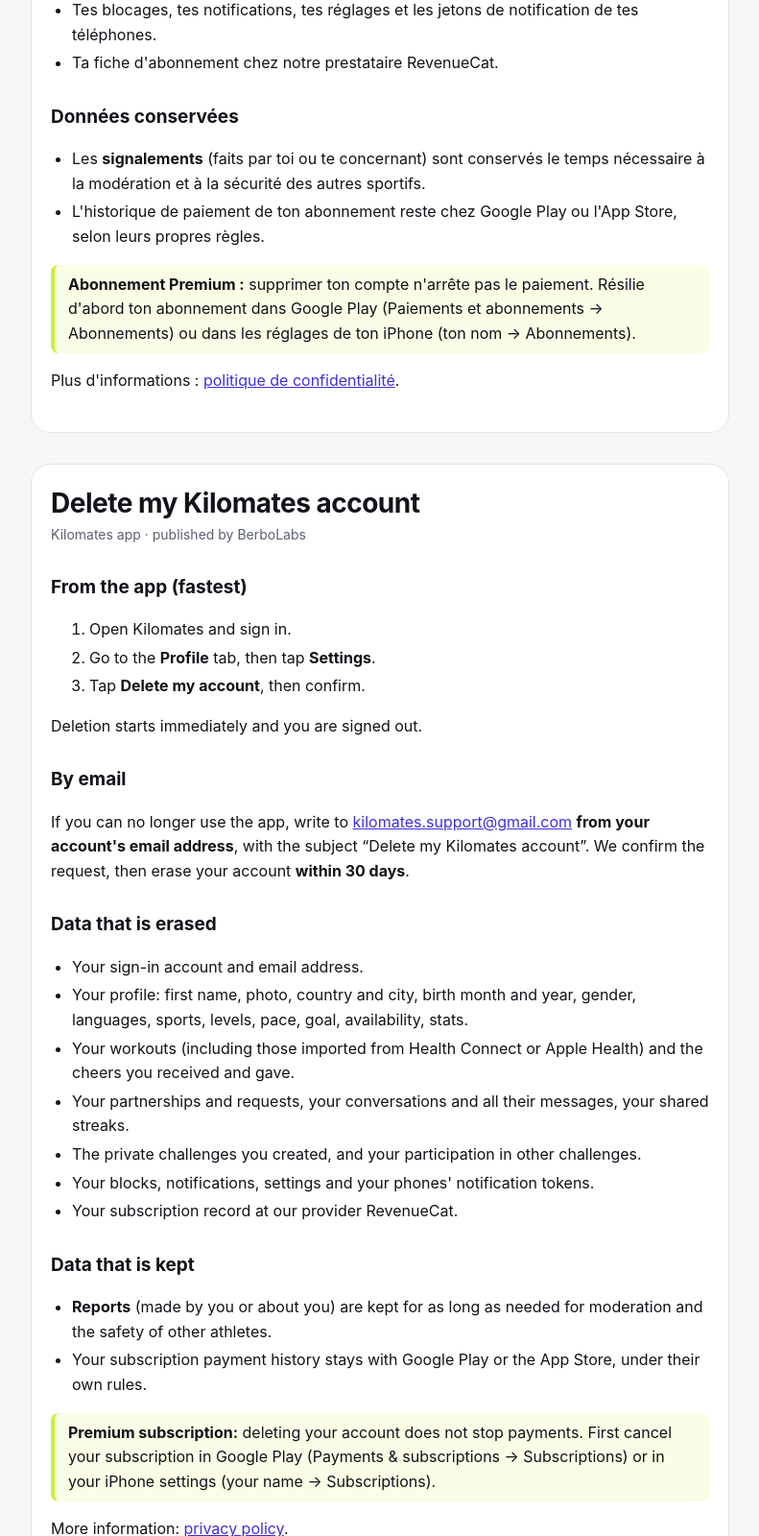
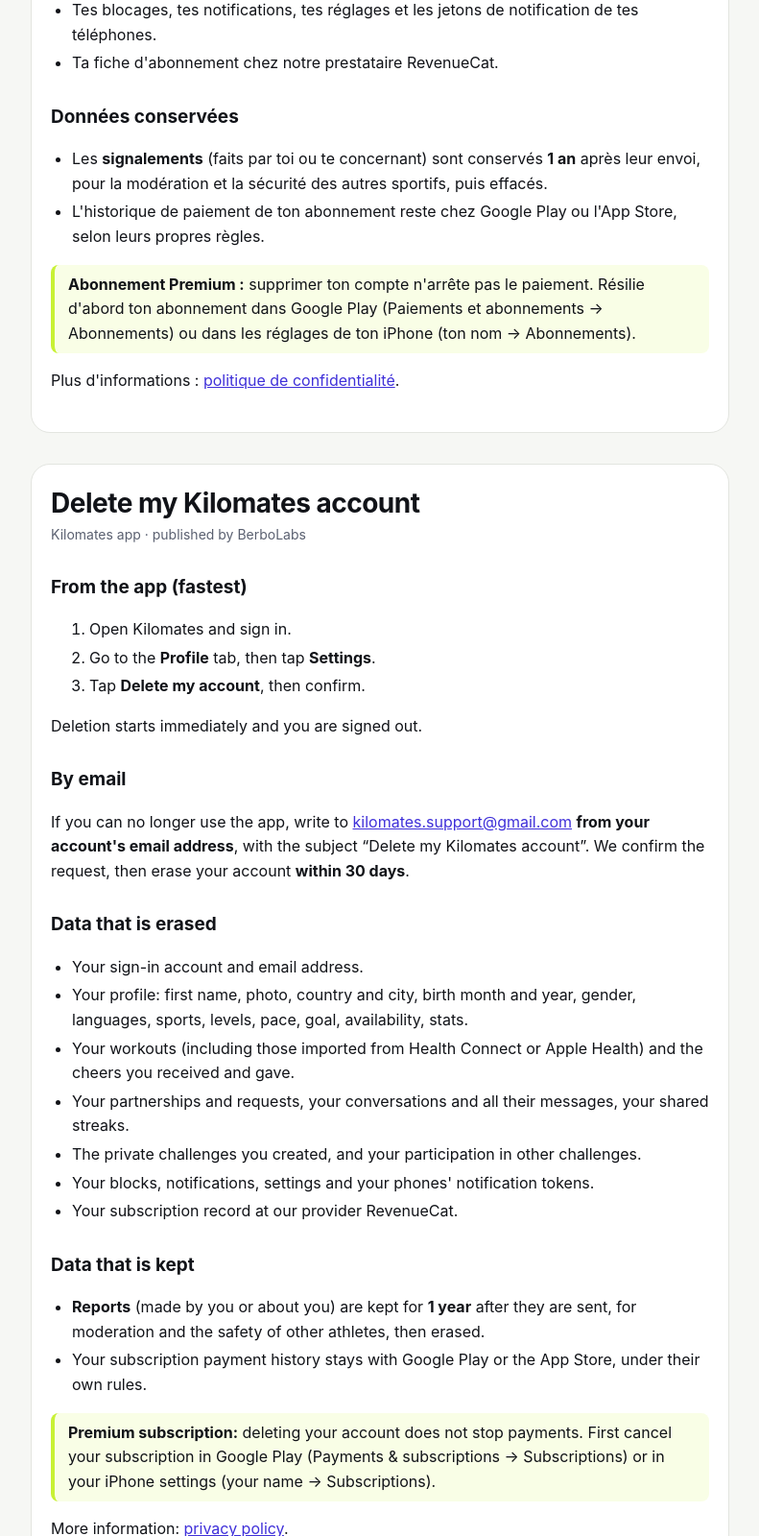
Before and after one commit to berbolabs/kilomates-legal, a plain HTML site: page delete-account.html in a window 1280 px wide. Shown: the part 887-2487 px from the top of the page at 96% size, without its empty margins (244-1035 px from the left). Drawn offline with Linux system fonts and the light colour scheme.

Commit message:
Signalements conserves 1 an
Co-Authored-By: Claude Opus 5.5 <noreply@anthropic.com>

```diff
--- a/delete-account.html
+++ b/delete-account.html
@@ -40,7 +40,7 @@
 
 <h2>Données conservées</h2>
 <ul>
-<li>Les <strong>signalements</strong> (faits par toi ou te concernant) sont conservés le temps nécessaire à la modération et à la sécurité des autres sportifs.</li>
+<li>Les <strong>signalements</strong> (faits par toi ou te concernant) sont conservés <strong>1 an</strong> après leur envoi, pour la modération et la sécurité des autres sportifs, puis effacés.</li>
 <li>L'historique de paiement de ton abonnement reste chez Google Play ou l'App Store, selon leurs propres règles.</li>
 </ul>
 <p class="note"><strong>Abonnement Premium :</strong> supprimer ton compte n'arrête pas le paiement. Résilie d'abord ton abonnement dans Google Play (Paiements et abonnements → Abonnements) ou dans les réglages de ton iPhone (ton nom → Abonnements).</p>
@@ -75,7 +75,7 @@
 
 <h2>Data that is kept</h2>
 <ul>
-<li><strong>Reports</strong> (made by you or about you) are kept for as long as needed for moderation and the safety of other athletes.</li>
+<li><strong>Reports</strong> (made by you or about you) are kept for <strong>1 year</strong> after they are sent, for moderation and the safety of other athletes, then erased.</li>
 <li>Your subscription payment history stays with Google Play or the App Store, under their own rules.</li>
 </ul>
 <p class="note"><strong>Premium subscription:</strong> deleting your account does not stop payments. First cancel your subscription in Google Play (Payments &amp; subscriptions → Subscriptions) or in your iPhone settings (your name → Subscriptions).</p>
```
Also changed, not shown: privacy-policy.html (+2 -2 lines).
